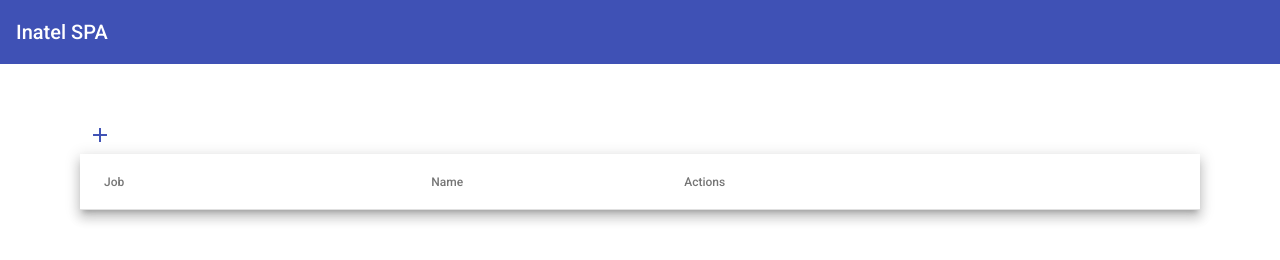
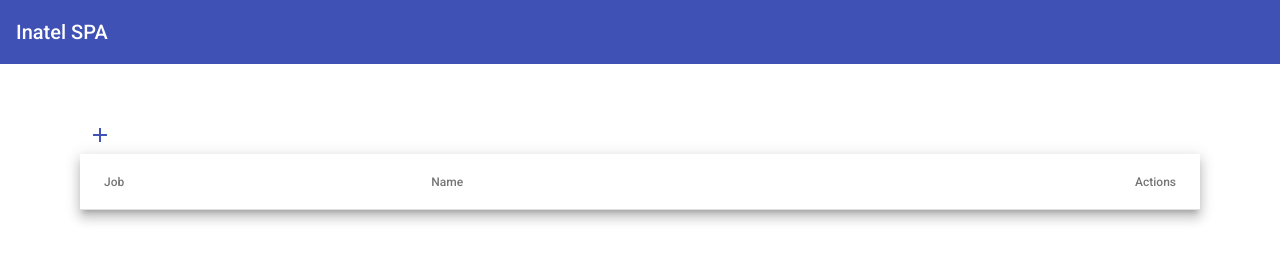
Before and after one commit to olavowilke/InatelCrud, an Angular app: page / in a window 1280 px wide. Shown: the top 260 px of the page. Built offline with nearby package versions, Linux system fonts and the light colour scheme; no server answers.

Commit message:
table align

```diff
--- a/src/app/views/home/home.component.html
+++ b/src/app/views/home/home.component.html
@@ -2,6 +2,7 @@
   <button mat-icon-button color="primary" (click)="openDialog(null)">
     <mat-icon>add</mat-icon>
   </button>
+
   <table mat-table #table [dataSource]="dataSource" class="mat-elevation-z8">
 
     <ng-container matColumnDef="job">
--- a/src/app/views/home/home.component.scss
+++ b/src/app/views/home/home.component.scss
@@ -1,7 +1,11 @@
-table {
+table{
   width: 100%;
 }
 
 .container{
   padding: 50px 80px;
 }
+
+.mat-column-action{
+  text-align: right;
+}
```
Lines whose indentation alone changed are shown as unchanged.
